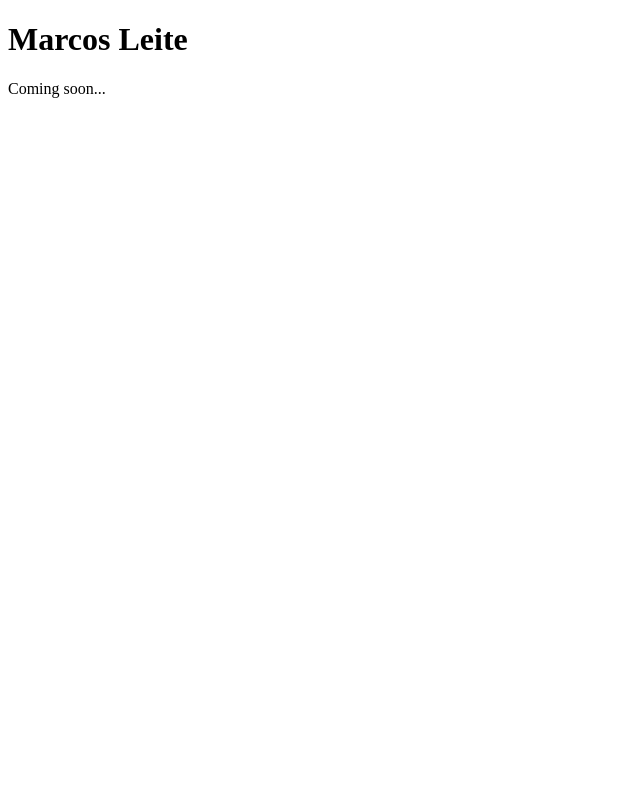
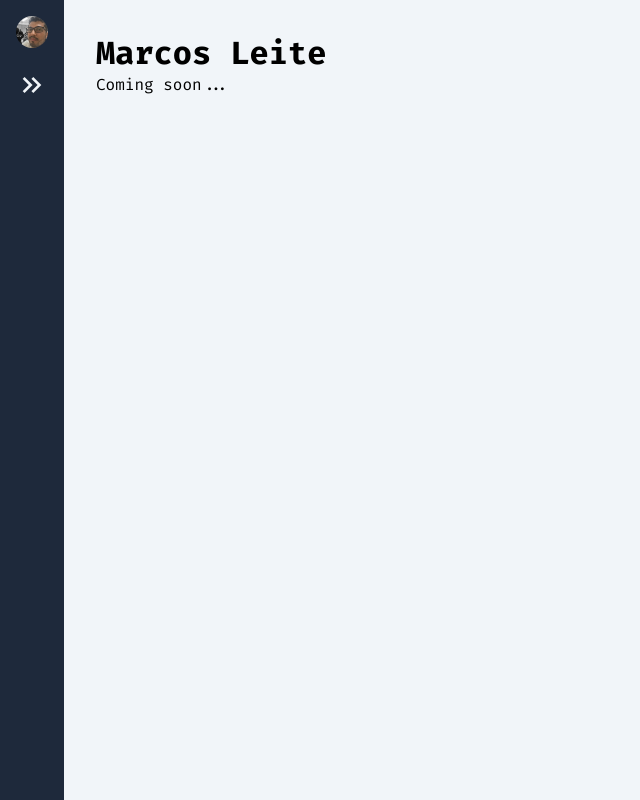
Before and after one commit to mabner/mabner.github.io, a Vue app: page / in a window 1280 px wide. Shown: the whole page, without its empty margins (0-640 px from the left). Built offline with nearby package versions, Linux system fonts and the light colour scheme.

Commit message:
sidebar done, no links yet

```diff
--- a/index.html
+++ b/index.html
@@ -6,8 +6,12 @@
 		<link rel="manifest" href="icons.webmanifest" />
 		<link rel="preconnect" href="https://fonts.googleapis.com" />
 		<link rel="preconnect" href="https://fonts.gstatic.com" crossorigin />
+		<link rel="preconnect" href="https://fonts.googleapis.com" />
+		<link rel="preconnect" href="https://fonts.gstatic.com" crossorigin />
+		<link rel="preconnect" href="https://fonts.googleapis.com" />
+		<link rel="preconnect" href="https://fonts.gstatic.com" crossorigin />
 		<link
-			href="https://fonts.googleapis.com/css2?family=Roboto+Serif:ital,opsz,wght@0,8..144,100;0,8..144,300;0,8..144,400;0,8..144,700;1,8..144,400;1,8..144,800&display=swap"
+			href="https://fonts.googleapis.com/css2?family=Fira+Code:wght@300;400;700&family=Roboto+Flex:opsz@8..144&display=swap"
 			rel="stylesheet"
 		/>
 		<link
--- a/src/App.vue
+++ b/src/App.vue
@@ -1,8 +1,54 @@
 <template>
   <div class="app">
+    <Sidebar />
     <router-view />
   </div>
 </template>
 
+<script setup>
+import Sidebar from './components/Sidebar.vue';
+</script>
+
 <style lang="scss">
+:root {
+  --primary: #4ade80;
+  --grey: #64748b;
+  --dark: #1e293b;
+  --dark-alt: #334155;
+  --light: #f1f5f9;
+  --sidebar-width: 300px;
+}
+
+* {
+  margin: 0;
+  padding: 0;
+  box-sizing: border-box;
+  font-family: 'Fira Code', monospace;
+  // font-family: 'Roboto Flex', sans-serif;
+}
+
+body {
+  background: var(--light);
+}
+
+button {
+  cursor: pointer;
+  appearance: none;
+  border: none;
+  outline: none;
+  background: none;
+}
+
+.app {
+  display: flex;
+
+  main {
+    flex: 1 1 0;
+    padding: 2rem;
+
+    @media (max-width: 768px) {
+      padding-left: 6rem;
+    }
+  }
+}
 </style>
--- /dev/null
+++ b/src/components/Sidebar.vue
@@ -0,0 +1,86 @@
+<template>
+	<aside :class="`${is_expanded && 'is-expanded'}`">
+		<div class="logo">
+			<img src="../assets/profile-img.jpg" alt="Marcos">
+		</div>
+		<div class="menu-toggle-wrap">
+			<button class="menu-toggle" @click="ToggleMenu">
+				<span class="material-icons">keyboard_double_arrow_right</span>
+			</button>
+		</div>
+	</aside>
+</template>
+
+<script setup>
+import { ref } from 'vue'
+const is_expanded = ref(false)
+
+const ToggleMenu = () => {
+	is_expanded.value = !is_expanded.value //keeps inverting the value on user click (true>false>true>...)
+}
+</script>
+
+<style lang="scss" scoped>
+aside {
+	display: flex;
+	flex-direction: column;
+	width: calc(2rem + 32px); // 32px > icon size
+	min-height: 100vh;
+	overflow: hidden;
+	padding: 1rem;
+	background-color: var(--dark);
+	color: var(--light);
+	transition: 0.2s ease-out;
+
+	.logo {
+		margin-bottom: 1rem;
+
+		img {
+			width: 2rem;
+			border-radius: 50%;
+		}
+	}
+
+	.menu-toggle-wrap {
+		display: flex;
+		justify-content: flex-end; // makes the arrow move with the menu
+		margin-bottom: 1rem;
+
+		position: relative;
+		top: 0;
+		transition: 0.2s ease-out;
+
+		.menu-toggle {
+			transition: 0.2s ease-out;
+
+			.material-icons {
+				font-size: 2rem;
+				color: var(--light);
+				transition: 0.02s ease-out;
+			}
+			&:hover{
+				.material-icons {
+					color: var(--primary);
+					transform: translateX(0.5rem);
+				}
+			}
+		}
+	}
+
+	&.is-expanded {
+		width: var(--sidebar-width);
+
+		.menu-toggle-wrap {
+			top: -3rem;
+			.menu-toggle {
+				transform: rotate(-180deg);
+			}
+		}
+	}
+
+	@media (max-width: 768px) {
+		position: fixed;
+		z-index: 99;
+	}
+}
+</style>
--- a/src/main.js
+++ b/src/main.js
@@ -1,21 +1,6 @@
 import { createApp } from 'vue';
 import App from './App.vue';
 
-import { createRouter, createWebHistory } from 'vue-router';
-import Home from './views/Home.vue';
-
-const router = createRouter({
-	history: createWebHistory(),
-	routes: [
-		{
-			path: '/',
-			component: Home,
-		},
-		{
-			path: '/about',
-			component: () => import('./views/About.vue'),
-		},
-	],
-});
+import router from './router';
 
 createApp(App).use(router).mount('#app');
--- /dev/null
+++ b/src/router/index.js
@@ -0,0 +1,18 @@
+import { createRouter, createWebHistory } from 'vue-router';
+import Home from '../views/Home.vue';
+
+const router = createRouter({
+	history: createWebHistory(),
+	routes: [
+		{
+			path: '/',
+			component: Home,
+		},
+		{
+			path: '/about',
+			component: () => import('../views/About.vue'),
+		},
+	],
+});
+
+export default router;
```
Also changed, not shown: src/assets/profile-img.jpg, 1 other file (tests, documents, lock files or other folders).
